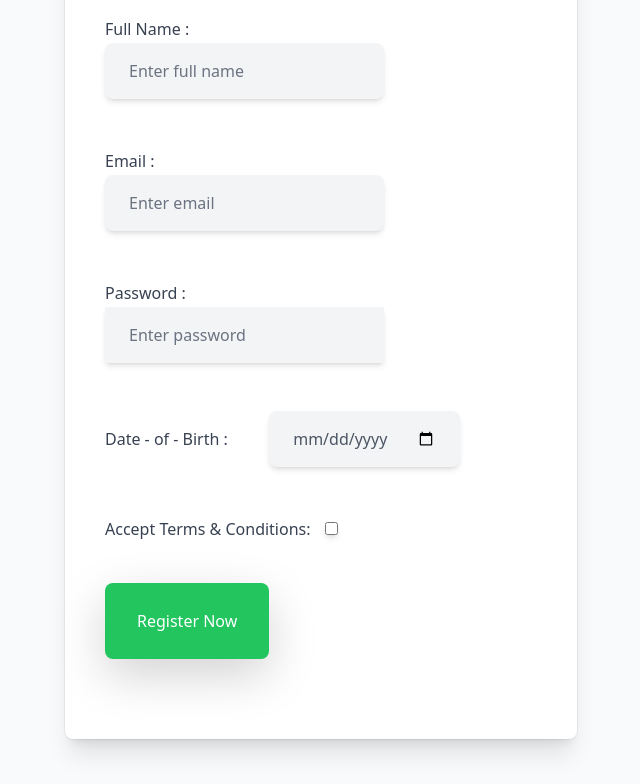
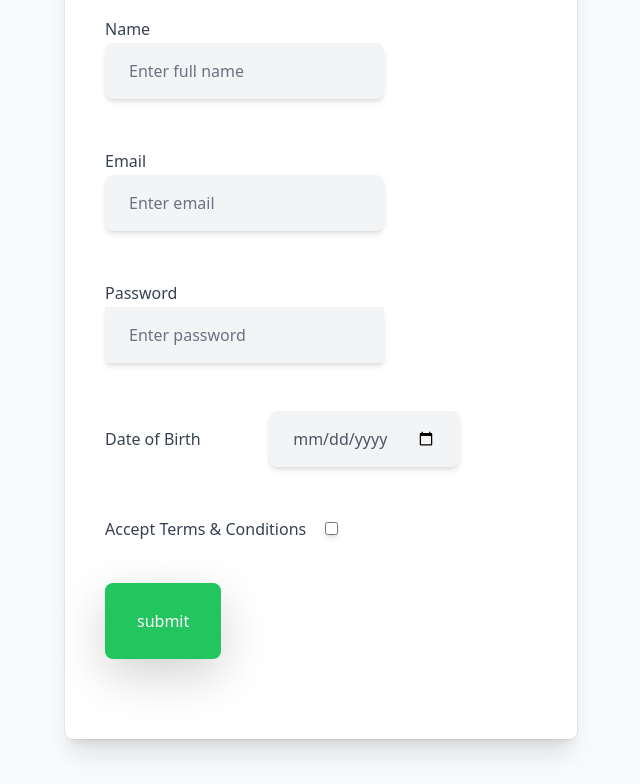
Before and after one commit to vishwateja231/vishwateja-wd101, a plain HTML site: page index.html in a window 1280 px wide. Shown: the part 127-911 px from the top of the page, without its empty margins (319-959 px from the left). Drawn offline with nearby package versions, Linux system fonts and the light colour scheme.

Commit message:
Update index.html

```diff
--- a/index.html
+++ b/index.html
@@ -5,7 +5,7 @@
   <meta charset="UTF-8">
   <meta name="viewport" content="width=device-width, initial-scale=1.0">
   <script src="https://cdn.tailwindcss.com"></script>
-  <title>Registration - Form</title>
+  <title>Registration Form</title>
   <link href="https://cdn.jsdelivr.net/npm/bootstrap@5.3.2/dist/css/bootstrap.min.css" rel="stylesheet"
     integrity="sha384-T3c6CoIi6uLrA9TneNEoa7RxnatzjcDSCmG1MXxSR1GAsXEV/Dwwykc2MPK8M2HN" crossorigin="anonymous">
   <script src="https://cdn.jsdelivr.net/npm/bootstrap@5.3.2/dist/js/bootstrap.bundle.min.js"
@@ -17,44 +17,44 @@
     <div class="relative bg-white px-6 pt-5 pb-5 shadow-xl ring-1 ring-gray-900/5 sm:mx-auto sm:max-w-lg sm:rounded-lg sm:px-10">
       <div class="mx-auto max-w-md">
         <h2 class="text-3xl text-center font-bold leading-tight">
-          Registration - Form :
+          Registration Form
         </h2>
         <div class="divide-y divide-gray-300/50">
           <div class="space-y-6 py-8 text-base leading-7 text-gray-600">
             <form id="user-form">
-              <label for="full_name" class="text-md w-40 inline-block font-medium leading-5 text-gray-700">
-                Full Name :
+              <label for="name" class="text-md w-40 inline-block font-medium leading-5 text-gray-700">
+                Name
               </label>
-              <input required type="text" id="full_name" name="full_name"
+              <input required type="text" id="name" name="name"
                 class="bg-gray-100 inline-block rounded-lg shadow-md px-4 py-3 mb-5 text-base leading-6 placeholder-gray-500
                             focus: invalid:border-pink-500 focus: invalid:ring-pink-500" placeholder="Enter full name"></br>
-              <label for="user_email" class="text-md w-40 inline-block font-medium leading-5 text-gray-700">
-                Email :
+              <label for="email" class="text-md w-40 inline-block font-medium leading-5 text-gray-700">
+                Email
               </label>
-              <input required type="email" id="user_email" name="user_email"
+              <input required type="email" id="email" name="email"
                 class="bg-gray-100 inline-block rounded-lg shadow-md px-4 py-3 mb-5 text-base leading-6 placeholder-gray-500
                             focus: invalid:border-pink-500 focus: invalid: ring-pink-500" placeholder="Enter email"></br>
-              <label for="user_password" class="text-md w-40 inline-block font-medium leading-5 text-gray-700">
-                Password :
+              <label for="password" class="text-md w-40 inline-block font-medium leading-5 text-gray-700">
+                Password
               </label>
-              <input required type="password" id="user_password" name="user_password"
+              <input required type="password" id="password" name="password"
                 class="bg-gray-100 inline-block rounded-1g shadow-md px-4 py-3 mb-5 text-base leading-6 placeholder-gray-500
                             focus: invalid:border-pink-500 focus: invalid: ring-pink-500"
                 placeholder="Enter password"></br>
-              <label for="user_dob" class="text-md w-40 inline-block font-medium leading-5 text-gray-700">
-                Date - of - Birth :
+              <label for="dob" class="text-md w-40 inline-block font-medium leading-5 text-gray-700">
+                Date of Birth
               </label>
-              <input required type="date" id="user_dob" name="user_dob"
+              <input required type="date" id="dob" name="dob"
                 class="bg-gray-100 inline-block rounded-lg shadow-md px-4 py-3 mb-5 text-base leading-6 placeholder-gray-500
                             focus: invalid:border-pink-500 focus:invalid: ring-pink-500"></br>
               <label for="acceptTerms" class="text-md w-50 inline-block font-medium leading-5 text-gray-700">
-                Accept Terms & Conditions:
+                Accept Terms & Conditions
               </label>
               <input type="checkbox" id="acceptTerms" name="acceptTerms"
                 class="bg-gray-100 inline-block rounded-lg shadow-md px-4 py-3 mb-5 text-base leading-6 placeholder-gray-500 focus:outline-none focus:placeholder-gray-500"></br>
               <button type="submit"
                 class="w-fit rounded-lg shadow-lg px-8 py-4 bg-green-500 text-white hover:bg-green-400 focus:outline-none focus: shadow-outline transition ">
-                Register Now
+                submit
               </button>
             </form>
           </div>
```
